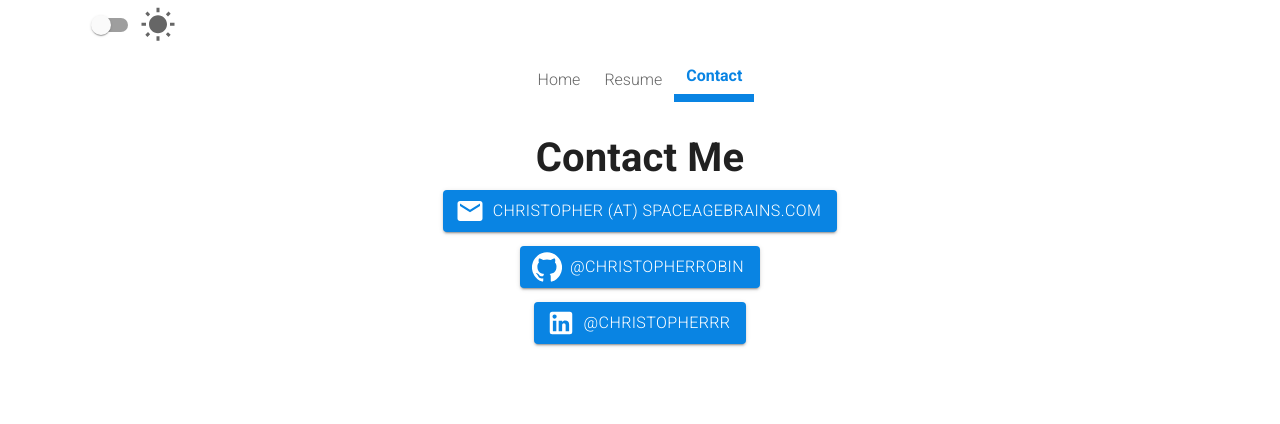
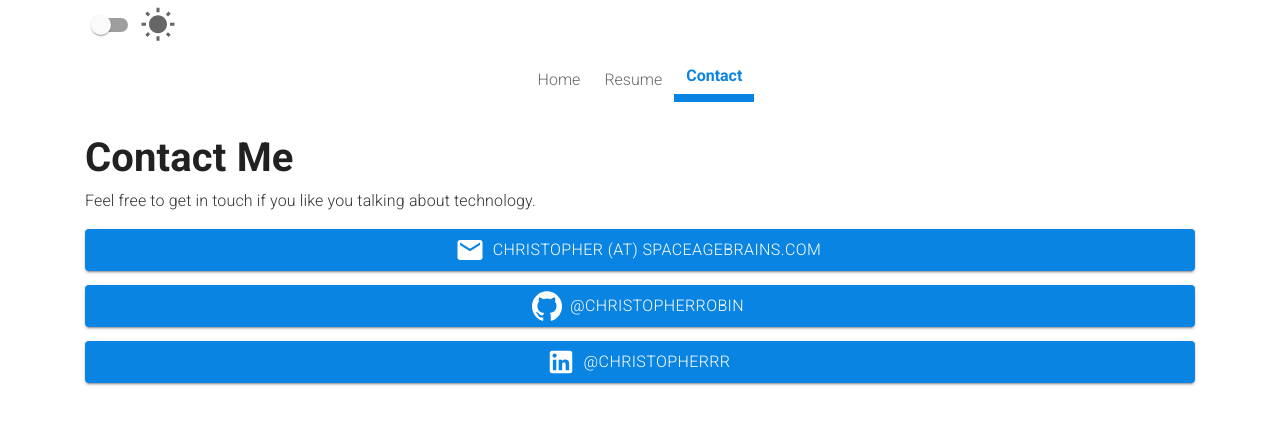
Before and after one commit to christopherrobin/portfolio, a React (Create React App) app: page /contact in a window 1280 px wide. Shown: the top 424 px of the page. Built offline with nearby package versions, Linux system fonts and the light colour scheme.

Commit message:
Contact component abstracted to clean up App.js + minor misc tweaks throughout code for clean up

```diff
--- a/src/App.js
+++ b/src/App.js
@@ -7,12 +7,12 @@ import FormControlLabel from '@material-ui/core/FormControlLabel';
 import ToggleSwitch from '@material-ui/core/Switch';
 import Tooltip from '@material-ui/core/Tooltip';
 import CircularProgress from '@material-ui/core/CircularProgress';
-import Fade from "./components/Fade";
 
 // "Pages"
 import Resume from "./components/Resume";
 import Hello from "./components/Hello";
 // import Projects from "./components/Projects";
+import Contact from "./components/Contact";
 
 import "./App.scss";
 import "./DarkMode.scss";
@@ -21,9 +21,6 @@ import "./components/Fade.scss";
 // Material Icons
 import WbSunnyIcon from '@material-ui/icons/WbSunny';
 import NightsStayIcon from '@material-ui/icons/NightsStay';
-import GitHubIcon from "@material-ui/icons/GitHub";
-import LinkedInIcon from "@material-ui/icons/LinkedIn";
-import EmailIcon from "@material-ui/icons/Email";
 
 const App = () => {
   const [isLoading, setLoading] = useState(true);
@@ -91,51 +88,7 @@ const App = () => {
 
             <Route exact path="/contact">
               <Menu />
-              <Container id="Contact-Page--Container">
-                <Row>
-                  <Col xs={12}>
-                    <Fade
-                      childComponent={
-                        <div>
-                        <h1>Contact Me</h1>
-                          <a
-                            alt="Email"
-                            href="mailto:christopher@spaceagebrains.com"
-                            target="_blank"
-                            rel="noopener noreferrer"
-                          >
-                            <Button variant="contained" color="primary" startIcon={<EmailIcon />}>
-                              christopher (at) spaceagebrains.com
-                            </Button>
-                          </a>
-                          <br />
-                          <a
-                            alt="GitHub"
-                            href="http://github.com/christopherrobin"
-                            target="_blank"
-                            rel="noopener noreferrer"
-                          >
-                            <Button variant="contained" color="primary" startIcon={<GitHubIcon />}>
-                              @ChristopherRobin
-                            </Button>
-                          </a>
-                          <br />
-                          <a
-                            alt="Linked In"
-                            href="https://www.linkedin.com/in/christopherrr"
-                            target="_blank"
-                            rel="noopener noreferrer"
-                          >
-                            <Button startIcon={<LinkedInIcon />} variant="contained" color="primary">
-                              @Christopherrr
-                            </Button>
-                          </a>
-                        </div>
-                      }
-                    />
-                  </Col>
-                </Row>
-              </Container>
+              <Contact />
             </Route>
           </Switch>
         </Router>
--- a/src/App.scss
+++ b/src/App.scss
@@ -91,12 +91,6 @@ path {
   font-weight: 700;
 }
 
-#Contact-Page--Container {
-  a:hover {
-    text-decoration: none;
-  }
-}
-
 .skill-logo {
   text-align: center;
   img {
@@ -129,7 +123,12 @@ ul {
 }
 
 #Contact-Page--Container {
-  text-align: center;
+  height: 100vh;
+
+  a:hover {
+    text-decoration: none;
+  }
+
   button {
     margin-bottom: 1em;
   }
--- a/src/DarkMode.scss
+++ b/src/DarkMode.scss
@@ -3,6 +3,10 @@
 .dark-mode.container {
     background-color: $primary-dark;
     color: #fff;
+
+    div#quick-nav a {
+        color: #0984e3;
+    }
 
     p {
         color: #fff;
--- /dev/null
+++ b/src/components/Contact.js
@@ -0,0 +1,76 @@
+import React from 'react';
+import Fade from "./Fade";
+import { Container, Row, Col } from "reactstrap";
+import Button from "@material-ui/core/Button";
+
+import GitHubIcon from "@material-ui/icons/GitHub";
+import LinkedInIcon from "@material-ui/icons/LinkedIn";
+import EmailIcon from "@material-ui/icons/Email";
+
+const Contact = () => {
+  return (
+    <Container id="Contact-Page--Container">
+      <Row>
+        <Col xs={12}>
+          <Fade
+            childComponent={
+              <div>
+                <h1>Contact Me</h1>
+                <p>Feel free to get in touch if you like you talking about technology.</p>
+                <a
+                  alt="Email"
+                  href="mailto:christopher@spaceagebrains.com"
+                  target="_blank"
+                  rel="noopener noreferrer"
+                >
+                  <Button
+                    variant="contained"
+                    color="primary"
+                    startIcon={<EmailIcon />}
+                    fullWidth
+                  >
+                    christopher (at) spaceagebrains.com
+                  </Button>
+                </a>
+                <br />
+                <a
+                  alt="GitHub"
+                  href="http://github.com/christopherrobin"
+                  target="_blank"
+                  rel="noopener noreferrer"
+                >
+                  <Button
+                    variant="contained"
+                    color="primary"
+                    startIcon={<GitHubIcon />}
+                    fullWidth
+                  >
+                    @ChristopherRobin
+                  </Button>
+                </a>
+                <br />
+                <a
+                  alt="Linked In"
+                  href="https://www.linkedin.com/in/christopherrr"
+                  target="_blank"
+                  rel="noopener noreferrer"
+                >
+                  <Button
+                    startIcon={<LinkedInIcon />}
+                    variant="contained"
+                    color="primary"
+                    fullWidth
+                  >
+                    @Christopherrr
+                  </Button>
+                </a>
+              </div>
+            }
+          />
+        </Col>
+      </Row>
+    </Container>
+  );
+};
+
+export default Contact;
--- a/src/components/Resume.js
+++ b/src/components/Resume.js
@@ -21,7 +21,7 @@ class Resume extends React.Component {
               <Row>
                 <Col xs={12}>
                   <div id="quick-nav">
-                    Jump to:&nbsp;
+                    <div>Jump to:</div>
                     <AnchorLink href="#angi">Angi</AnchorLink>,&nbsp;
                     <AnchorLink href="#hhgregg">HH Gregg</AnchorLink>,&nbsp;
                     <AnchorLink href="#ww">Worm's Way Group</AnchorLink>,&nbsp;
@@ -88,8 +88,8 @@ class Resume extends React.Component {
                 <li>Coordinating with product owners, UX designers, customer service representatives, and outside parties to create and implement business requirements.</li>
                 <li>Responsible for creating and breaking down large project requests ("Epics" in Jira) into manageable stories, tasks, and sub-tasks so we can accurately groom, point, and deliver those projects on time.</li>
                 <li>Led the massive front-end re-branding effort from Angie's List to Angi for the Service Provider vertical. (and parts of other verticals)</li>
-                <li>I take professional growth seriously, I mentored many engineers with minimal enterprise level JavaScript experience to be successful and confident front-end engineers. </li>
-                <li>Participated as part of the transition team after the IAC acquisition and the following Home Advisor/Handy/Angie's List merger</li>
+                <li>I take professional growth seriously, I mentored many newcomers with minimal enterprise level JavaScript experience to be successful and confident front-end engineers. </li>
+                <li>Participated as part of the transition team after the IAC acquisition and the following Home Advisor/Handy/Angie's List merger.</li>
                 <li>
                   In 2016 I was part of the team that finished a multiple year initiative to drop the pay
                   wall, integrate a lead generation vertical, and migrate our
```
Also changed, not shown: 1 other file (tests, documents, lock files or other folders).
